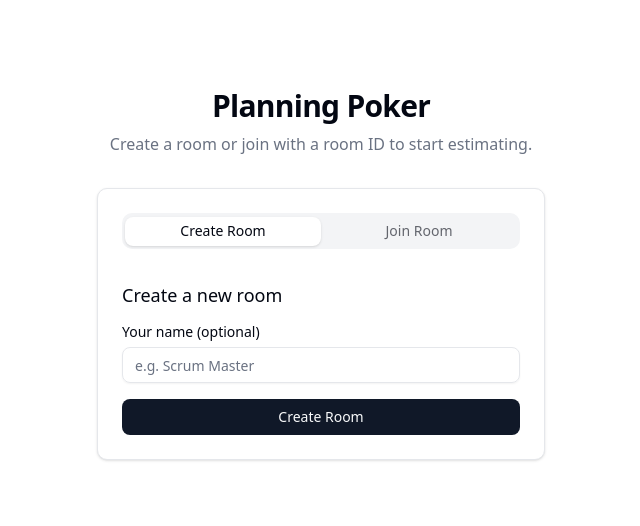
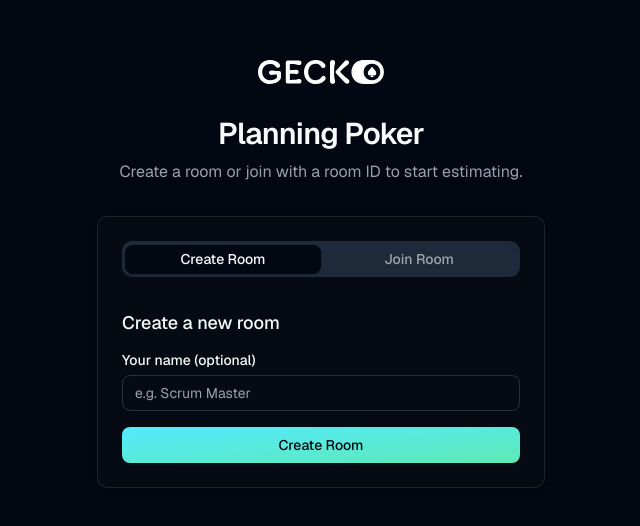
Before and after one commit to liamgecko/gecko-planning-poker, a Next.js app: page / in a window 1280 px wide. Shown: the part 126-652 px from the top of the page, without its empty margins (319-959 px from the left). Built offline with nearby package versions, Linux system fonts and the light colour scheme.

Commit message:
Dark theme, logo, styling updates
- Gray-950 background, dark theme
- Gecko-poker.svg logo on landing and header
- Primary button: gradient cyan-200 to emerald-300
- Current user card ring: gradient cyan-300 to emerald-300
- Geist font applied via font-family on body
- Favicon set to gecko-poker.svg

```diff
--- a/app/globals.css
+++ b/app/globals.css
@@ -44,41 +44,42 @@
   --radius-2xl: calc(var(--radius) + 8px);
   --radius-3xl: calc(var(--radius) + 12px);
   --radius-4xl: calc(var(--radius) + 16px);
+  --shadow-xl: 0 0 20px rgba(0, 0, 0, 0.25);
 }
 
 :root {
   --radius: 0.625rem;
-  --background: oklch(1 0 0);
-  --foreground: oklch(0.13 0.028 261.692);
-  --card: oklch(1 0 0);
-  --card-foreground: oklch(0.13 0.028 261.692);
-  --popover: oklch(1 0 0);
-  --popover-foreground: oklch(0.13 0.028 261.692);
-  --primary: oklch(0.21 0.034 264.665);
-  --primary-foreground: oklch(0.985 0.002 247.839);
-  --secondary: oklch(0.967 0.003 264.542);
-  --secondary-foreground: oklch(0.21 0.034 264.665);
-  --muted: oklch(0.967 0.003 264.542);
-  --muted-foreground: oklch(0.551 0.027 264.364);
-  --accent: oklch(0.967 0.003 264.542);
-  --accent-foreground: oklch(0.21 0.034 264.665);
-  --destructive: oklch(0.577 0.245 27.325);
-  --border: oklch(0.928 0.006 264.531);
-  --input: oklch(0.928 0.006 264.531);
-  --ring: oklch(0.707 0.022 261.325);
-  --chart-1: oklch(0.646 0.222 41.116);
-  --chart-2: oklch(0.6 0.118 184.704);
-  --chart-3: oklch(0.398 0.07 227.392);
-  --chart-4: oklch(0.828 0.189 84.429);
-  --chart-5: oklch(0.769 0.188 70.08);
-  --sidebar: oklch(0.985 0.002 247.839);
-  --sidebar-foreground: oklch(0.13 0.028 261.692);
-  --sidebar-primary: oklch(0.21 0.034 264.665);
+  --background: #030712;
+  --foreground: oklch(0.985 0.002 247.839);
+  --card: oklch(0.145 0.02 264);
+  --card-foreground: oklch(0.985 0.002 247.839);
+  --popover: oklch(0.145 0.02 264);
+  --popover-foreground: oklch(0.985 0.002 247.839);
+  --primary: #a5f3fc;
+  --primary-foreground: #030712;
+  --secondary: oklch(0.278 0.033 256.848);
+  --secondary-foreground: oklch(0.985 0.002 247.839);
+  --muted: oklch(0.278 0.033 256.848);
+  --muted-foreground: oklch(0.707 0.022 261.325);
+  --accent: oklch(0.278 0.033 256.848);
+  --accent-foreground: oklch(0.985 0.002 247.839);
+  --destructive: oklch(0.704 0.191 22.216);
+  --border: oklch(1 0 0 / 10%);
+  --input: oklch(1 0 0 / 15%);
+  --ring: oklch(0.551 0.027 264.364);
+  --chart-1: oklch(0.488 0.243 264.376);
+  --chart-2: oklch(0.696 0.17 162.48);
+  --chart-3: oklch(0.769 0.188 70.08);
+  --chart-4: oklch(0.627 0.265 303.9);
+  --chart-5: oklch(0.645 0.246 16.439);
+  --sidebar: oklch(0.145 0.02 264);
+  --sidebar-foreground: oklch(0.985 0.002 247.839);
+  --sidebar-primary: oklch(0.488 0.243 264.376);
   --sidebar-primary-foreground: oklch(0.985 0.002 247.839);
-  --sidebar-accent: oklch(0.967 0.003 264.542);
-  --sidebar-accent-foreground: oklch(0.21 0.034 264.665);
-  --sidebar-border: oklch(0.928 0.006 264.531);
-  --sidebar-ring: oklch(0.707 0.022 261.325);
+  --sidebar-accent: oklch(0.278 0.033 256.848);
+  --sidebar-accent-foreground: oklch(0.985 0.002 247.839);
+  --sidebar-border: oklch(1 0 0 / 10%);
+  --sidebar-ring: oklch(0.551 0.027 264.364);
 }
 
 .dark {
@@ -121,6 +122,7 @@
   }
   body {
     @apply bg-background text-foreground;
+    font-family: var(--font-geist-sans), ui-sans-serif, system-ui, sans-serif;
   }
 
   button:not(:disabled),
--- a/app/layout.tsx
+++ b/app/layout.tsx
@@ -15,6 +15,9 @@ const geistMono = Geist_Mono({
 export const metadata: Metadata = {
   title: "Planning Poker",
   description: "Sprint estimation for engineering teams",
+  icons: {
+    icon: "/gecko-poker.svg",
+  },
 };
 
 export default function RootLayout({
--- a/components/landing/landing-page.tsx
+++ b/components/landing/landing-page.tsx
@@ -9,7 +9,12 @@ export function LandingPage() {
     <div className="flex min-h-screen flex-col items-center justify-center bg-background px-4">
       <main className="w-full max-w-md space-y-8">
         <div className="text-center">
-          <h1 className="text-3xl font-semibold tracking-tight">
+          <img
+            src="/gecko-poker.svg"
+            alt="Planning Poker"
+            className="mx-auto h-6 w-auto"
+          />
+          <h1 className="mt-8 text-3xl font-semibold tracking-tight">
             Planning Poker
           </h1>
           <p className="mt-2 text-muted-foreground">
--- a/components/room/game-view.tsx
+++ b/components/room/game-view.tsx
@@ -80,11 +80,15 @@ export function GameView({ room, participantId, isFacilitator, refetch, showShar
         <div className="flex items-center gap-4">
           <Link
             href="/"
-            className="text-sm text-muted-foreground hover:text-foreground"
+            className="flex items-center gap-2 text-sm text-muted-foreground hover:text-foreground"
           >
-            Planning Poker
+            <img
+              src="/gecko-poker.svg"
+              alt="Planning Poker"
+              className="h-6 w-auto"
+            />
           </Link>
-          <span className="text-sm font-mono text-muted-foreground">
+          <span className="text-xs font-mono text-muted-foreground">
             Room {room.code}
           </span>
         </div>
@@ -105,9 +109,9 @@ export function GameView({ room, participantId, isFacilitator, refetch, showShar
                     aria-label="Copy room URL"
                   >
                     {urlCopied ? (
-                      <Check className="size-5 text-green-600" />
+                      <Check className="size-4 text-emerald-400" />
                     ) : (
-                      <Share2 className="size-5" />
+                      <Share2 className="size-4" />
                     )}
                   </Button>
                 </TooltipTrigger>
--- a/components/room/player-card.tsx
+++ b/components/room/player-card.tsx
@@ -45,7 +45,7 @@ export function PlayerCard({ participant, revealed, isCurrentUser }: Props) {
     <Card
       className={cn(
         "w-full h-full min-w-0 py-0 flex flex-col items-center justify-center transition-all",
-        isCurrentUser && "ring-2 ring-primary"
+        isCurrentUser && "ring-2 ring-cyan-200 shadow-xl shadow-cyan-200/50"
       )}
     >
       <CardContent className="flex flex-col items-center justify-center p-2 w-full h-full">
--- a/components/room/share-room-dialog.tsx
+++ b/components/room/share-room-dialog.tsx
@@ -72,7 +72,7 @@ export function ShareRoomDialog({ roomCode, open, onOpenChange }: Props) {
                 className="shrink-0"
               >
                 {copied ? (
-                  <Check className="size-4 text-green-600" />
+                  <Check className="size-4 text-emerald-400" />
                 ) : (
                   <Copy className="size-4" />
                 )}
--- a/components/ui/button.tsx
+++ b/components/ui/button.tsx
@@ -9,7 +9,8 @@ const buttonVariants = cva(
   {
     variants: {
       variant: {
-        default: "bg-primary text-primary-foreground hover:bg-primary/90",
+        default:
+          "bg-linear-to-br from-cyan-300 to-emerald-300 text-primary-foreground hover:opacity-90",
         destructive:
           "bg-destructive text-white hover:bg-destructive/90 focus-visible:ring-destructive/20 dark:focus-visible:ring-destructive/40 dark:bg-destructive/60",
         outline:
```
Also changed, not shown: public/gecko-poker.svg (added).
